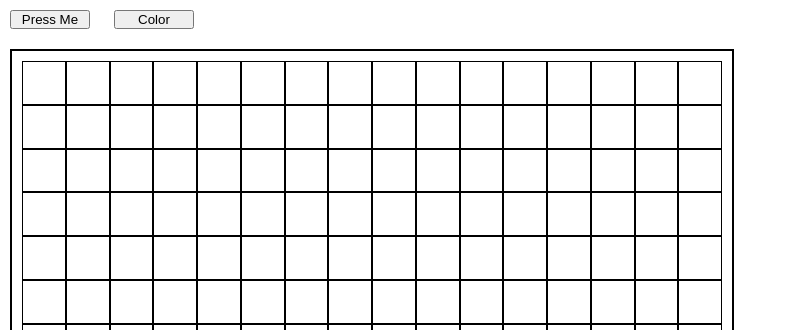
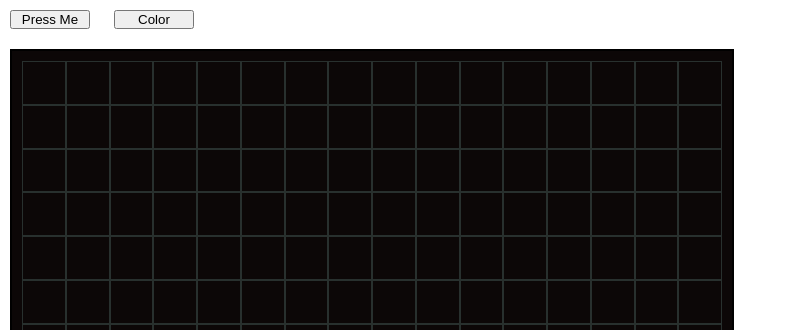
Before and after one commit to JS0ff/etch-a-sketch, a plain HTML site: page index.html in a window 1280 px wide. Shown: the top 330 px of the page, without its empty margins (0-787 px from the left). Drawn offline with Linux system fonts and the light colour scheme.

Commit message:
Create black background in the sketchpad q
q
q
quit
cancel

''

```diff
--- a/style.css
+++ b/style.css
@@ -10,6 +10,7 @@
   padding: 10px;
   width: 700px;
   height: 700px;
+  background-color: rgb(12, 7, 7);
 }
 .row {
   display: flex;
@@ -18,7 +19,7 @@
 }
 .grid {
   flex: 1;
-  border: solid 1px;
+  border: solid 0.1px rgb(40, 48, 46);
 }
 button {
   margin: 10px 10px;
```
